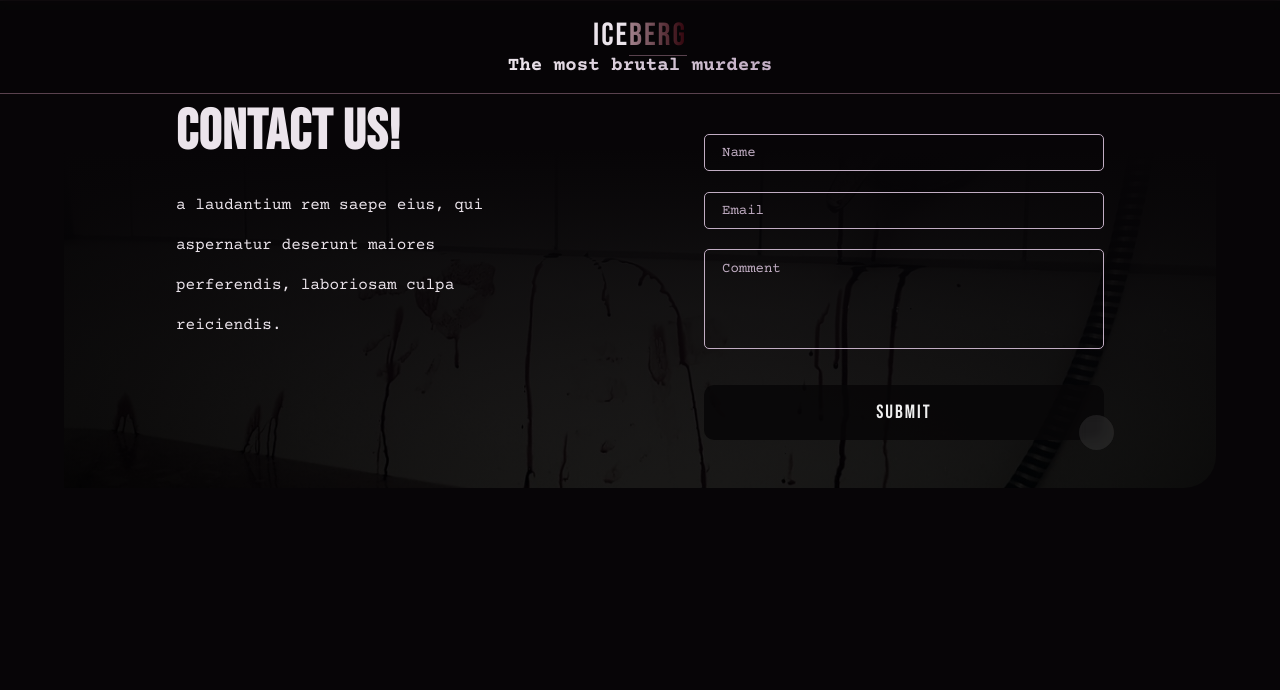
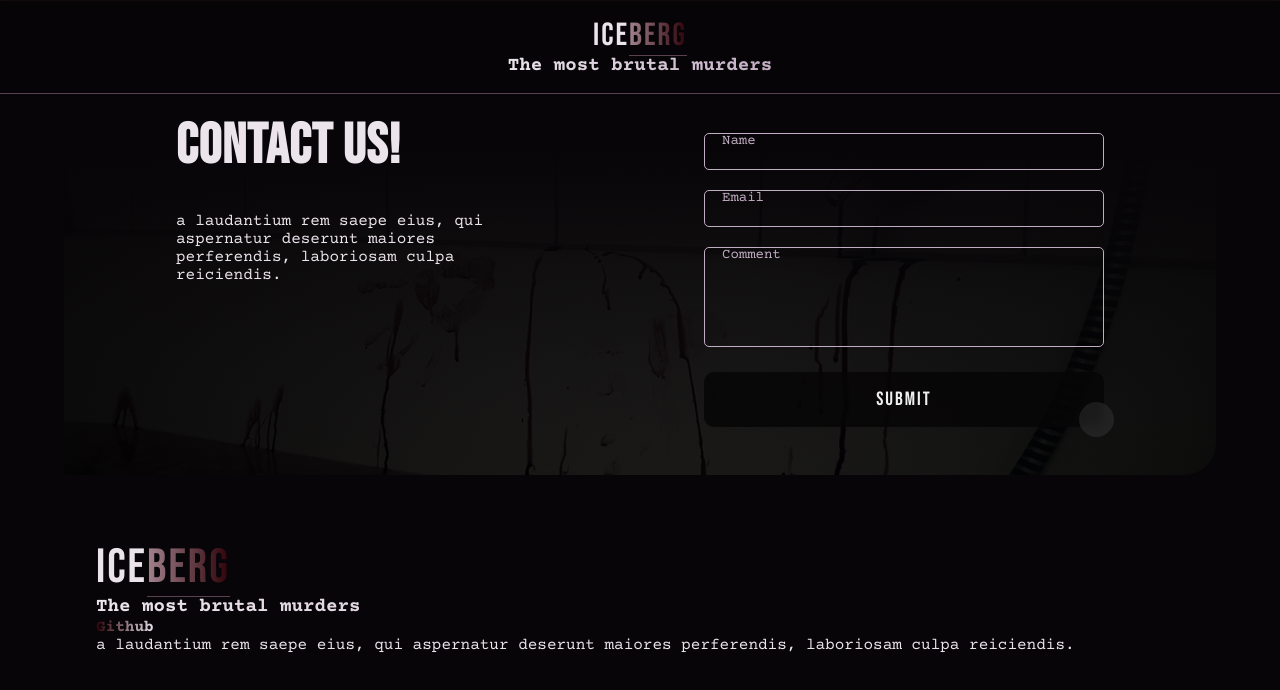
Before and after one commit to pawelek7k/murderSite, a React (Vite) app: page / in a window 1280 px wide. Shown: the top 690 px of the page. Built offline with nearby package versions, Linux system fonts and the light colour scheme.

Commit message:
add styles & footer information component

```diff
--- /dev/null
+++ b/src/components/Footer/FooterInformation/Styles.tsx
@@ -0,0 +1,5 @@
+import styled from "styled-components";
+
+export const Wrapper = styled.div`
+  padding: 2rem;
+`;
--- /dev/null
+++ b/src/components/Footer/FooterInformation/index.tsx
@@ -0,0 +1,21 @@
+import { Link } from "../../Link";
+import { Logo } from "../../Logo";
+import { Paragraph } from "../../Paragraph";
+import { Wrapper } from "./Styles";
+
+export const FooterInformation = () => {
+  return (
+    <Wrapper>
+      <Logo positionOnPage={false} />
+      <Link
+        href={"https://github.com/pawelek7k/murderSite"}
+        content={"Github"}
+      />
+      <Paragraph
+        content={
+          "a laudantium rem saepe eius, qui aspernatur deserunt maiores perferendis, laboriosam culpa reiciendis."
+        }
+      />
+    </Wrapper>
+  );
+};
--- a/src/components/Footer/Styles.ts
+++ b/src/components/Footer/Styles.ts
@@ -4,6 +4,8 @@ export const StyledFooter = styled.footer`
     background-color: var(--background);
     border-top: var(--border);
     padding: 4rem;
-    line-height: 2.5rem;
+    display: flex;
+    flex-direction: column;
+    gap: var(--spacing);
 
 `
--- a/src/components/Footer/index.tsx
+++ b/src/components/Footer/index.tsx
@@ -1,20 +1,12 @@
 import { ContactUs } from "./ContactUs";
+import { FooterInformation } from "./FooterInformation";
 import { StyledFooter } from "./Styles";
 
 export const Footer = () => {
   return (
     <StyledFooter>
       <ContactUs />
-      {/* <Logo positionOnPage={false} />
-      <Link
-        href={"https://github.com/pawelek7k/murderSite"}
-        content={"Github"}
-      />
-      <Paragraph
-        content={
-          "a laudantium rem saepe eius, qui aspernatur deserunt maiores perferendis, laboriosam culpa reiciendis."
-        }
-      /> */}
+      <FooterInformation />
     </StyledFooter>
   );
 };
```
